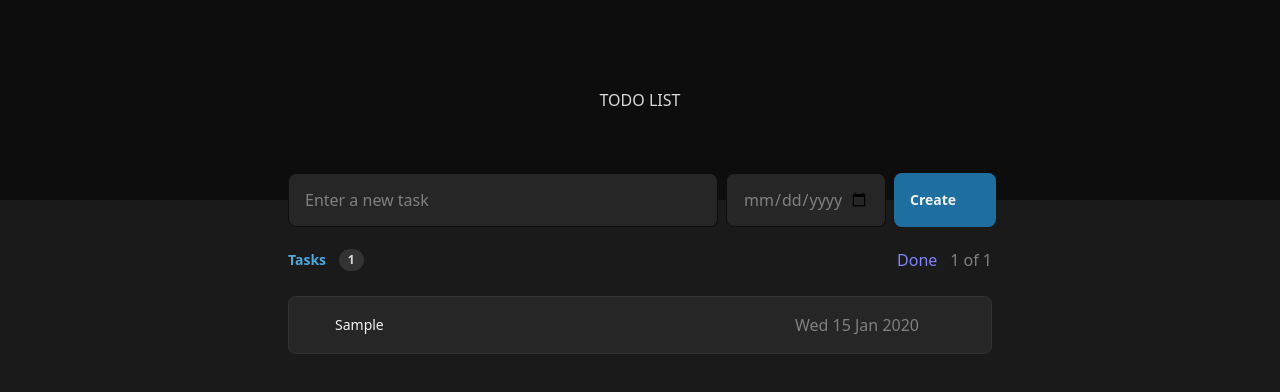
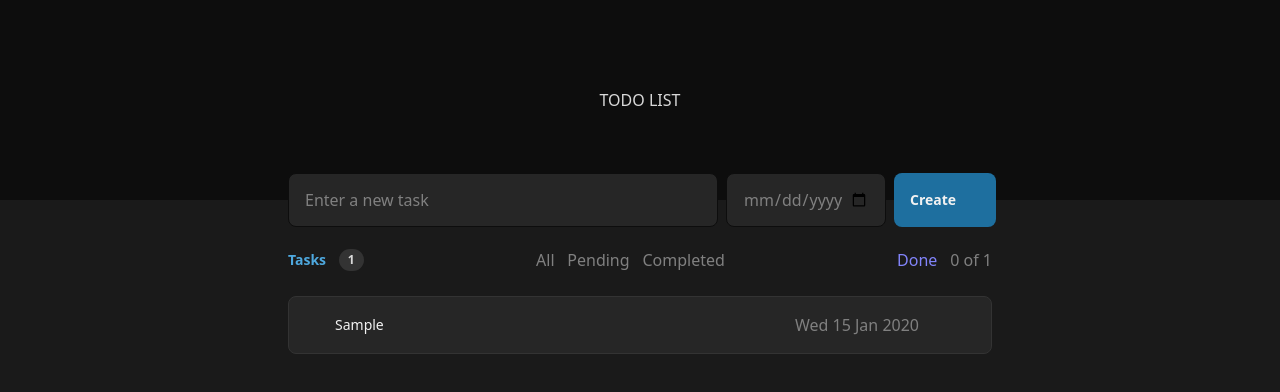
Before and after one commit to mariafrancalacci/todo-app, a Vue app: page / in a window 1280 px wide. Both pictures are taken after typing "Sample", "2020-01-15" into the empty fields and a click on the button "Create". Shown: the top 392 px of the page. Built offline with nearby package versions, Linux system fonts and the light colour scheme; some icons are missing; the HTML template or start-up script is replaced by a standard one.

Commit message:
updated completedTodos on screen / added filters

```diff
--- a/src/components/TodoList.vue
+++ b/src/components/TodoList.vue
@@ -10,14 +10,41 @@
           </div>
 
           <div class="flex items-center gap-[0.8rem]">
+            <button @click="filter = 'all'">All</button>
+            <button @click="filter = 'pending'">Pending</button>
+            <button @click="filter = 'completed'">Completed</button>
+          </div>
+          <div class="flex items-center gap-[0.8rem]">
             <p class="text-purple">Done</p>
-            <span>1 of {{ tasks.length }}</span>
+            <span>{{ completedTodosCount}}  of {{ tasks.length }}</span>
           </div>
         </header>
 
+
         <div class="flex flex-col gap-3">
-            <Todo v-for="task in tasks" :key="task.id" :task="task" />
-        </div>
+
+          <template v-if="tasks.length === 0">
+           <div class="items-center justify-center flex flex-col gap-4 text-[color:var(--gray-300)] text-center mt-16">
+            <Icon icon="clarity:list-line" color="#808080" width="40" height="40" />
+            <p class="text-gray-300">You don't have any tasks registered yet.</p>
+           </div>
+          </template>
+
+          <template v-else>
+            <div class="flex flex-col gap-3">
+              <template v-if="filteredTodos.length === 0">
+                <div class="items-center justify-center flex flex-col gap-4 text-[color:var(--gray-300)] text-center mt-16">
+                  <Icon icon="clarity:list-line" color="#808080" width="40" height="40" />
+                  <p class="text-gray-300">You don't have any tasks registered yet.</p>
+                </div>
+              </template>
+              <template v-else>
+               <Todo v-for="task in filteredTodos" :key="task.id" :task="task" />
+              </template>
+            </div>
+          </template>
+       </div>
+
       </section>
     </div>
   </template>
@@ -25,16 +52,38 @@
   <script lang="ts">
   import Vue from 'vue';
   import { mapState } from 'vuex';
-  import Header from '@/components/Header.vue';
   import Todo from '@/components/Todo.vue';
+  import { Task } from '@/store/modules/todos';
 
   export default Vue.extend({
     components: {
-      Header,
       Todo,
     },
+    data() {
+    return {
+      filter: 'all',
+    };
+  },
     computed: {
-      ...mapState('todos', ['tasks']),
+    tasks(): Task[] {
+      return (this.$store.state as any).todos.tasks;
     },
+    filteredTodos(): Task[] {
+      const tasks = this.tasks;
+
+      if (this.filter === 'pending') {
+        return tasks.filter((task: Task) => !task.isCompleted);
+      } else if (this.filter === 'completed') {
+        return tasks.filter((task: Task) => task.isCompleted);
+      }
+
+      return tasks;
+    },
+    completedTodosCount(): number {
+      const tasks = this.tasks;
+      const completedTodos = tasks.filter((task: Task) => task.isCompleted);
+      return completedTodos.length;
+    },
+  },
   });
   </script>
```
